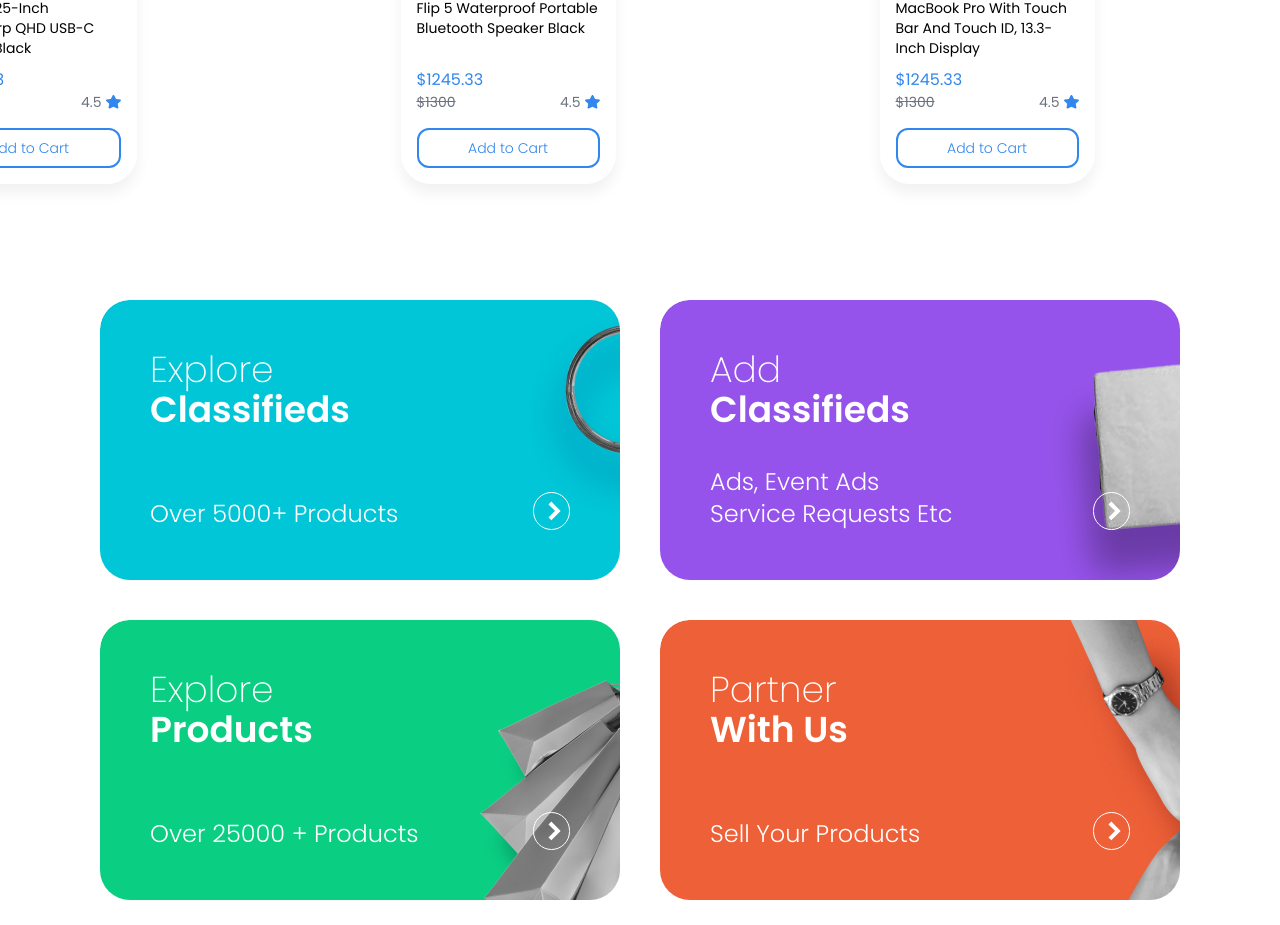
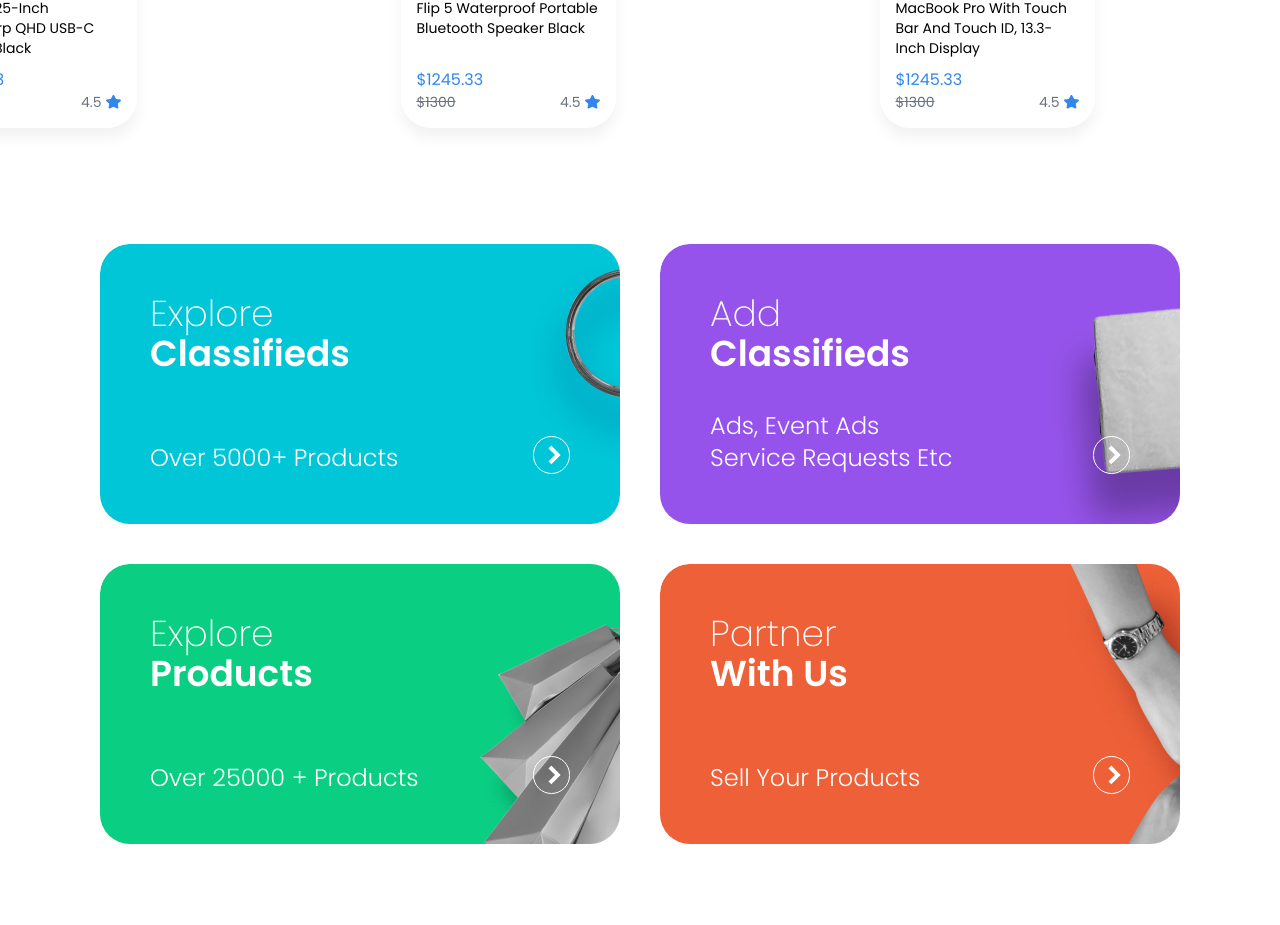
Before and after one commit to mohit-sankhla2002/Bhumi-Tech-Assignment, a React (Vite) app: page / in a window 1280 px wide. Shown: the part 2974-3899 px from the top of the page. Built offline with nearby package versions, Linux system fonts and the light colour scheme.

Commit message:
fixed auth

```diff
--- a/src/components/HotSaleProduct.jsx
+++ b/src/components/HotSaleProduct.jsx
@@ -3,7 +3,9 @@ import star from '../assets/star.svg'
 import ButtonHollow from './UI/ButtonHollow';
 import { cartActions } from '../store/slices/cartSlice';
 import { useDispatch } from 'react-redux';
+import { useSelector } from 'react-redux';
 function HotSaleProduct({ id,  img, title, originalPrice, discountedPrice, rating }) {
+    const uid = useSelector(state => state.user.uid);
     const dispatch = useDispatch();
     const addToCartHandler = () => {
         dispatch(cartActions.addItem({
@@ -28,7 +30,7 @@ function HotSaleProduct({ id,  img, title, originalPrice, discountedPrice, ratin
                         <img src={star} />
                     </span>
                 </div>
-                <ButtonHollow onClick={addToCartHandler} className={`w-full rounded-[12px] mt-4 text-sm py-2`}>Add to Cart</ButtonHollow>
+                {uid && <ButtonHollow onClick={addToCartHandler} className={`w-full rounded-[12px] mt-4 text-sm py-2`}>Add to Cart</ButtonHollow>}
             </div>
         </div>
     )
```
